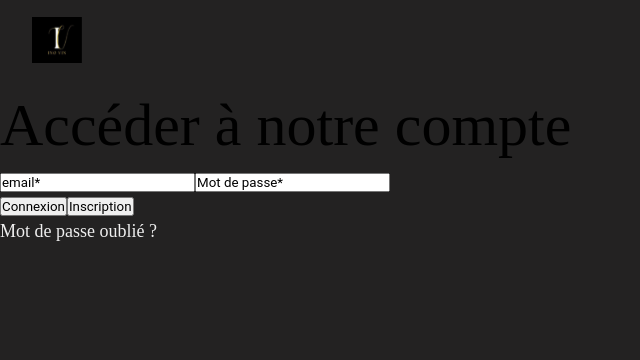
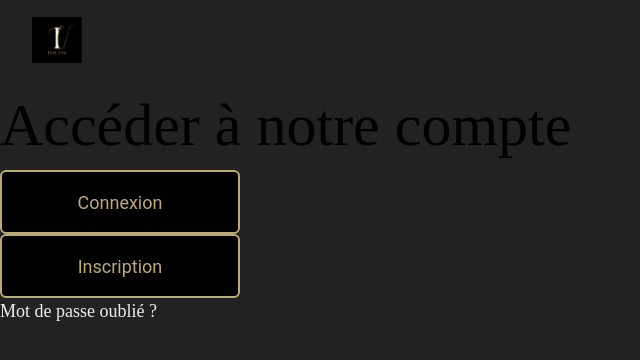
Before and after one commit to Mogwaie/Inovin, a React (Vite) app in the folder frontend/: page /login in a window 1280 px wide. Shown: the top 360 px of the page, without its empty margins (0-640 px from the left). Built offline with nearby package versions, Linux system fonts and the light colour scheme.

Commit message:
commut before pull

```diff
--- a/frontend/src/main.scss
+++ b/frontend/src/main.scss
@@ -33,16 +33,8 @@ p {
 }
 
 /* button */
-.primary-button-phone {
+.primary-button {
   @include primary-button-phone;
-}
-
-.primary-button-tablet {
-  @include primary-button-tablet;
-}
-
-.primary-button-desktop {
-  @include primary-button-desktop;
 }
 
 /* search bar */
@@ -66,6 +58,10 @@ p {
   p {
     @include font-text-tablet-desktop;
   }
+
+  .primary-button {
+    @include primary-button-tablet;
+  }
 }
 
 @media screen and (min-width: $app-desktop) {
@@ -80,4 +76,8 @@ p {
   p {
     @include font-text-tablet-desktop;
   }
+
+  .primary-button {
+    @include primary-button-desktop;
+  }
 }
--- a/frontend/src/pages/Login.jsx
+++ b/frontend/src/pages/Login.jsx
@@ -3,11 +3,13 @@ export default function Login() {
     <>
       <h2>Accéder à notre compte</h2>
       <form>
-        <input type="text" value="email*" />
-        <input type="text" value="Mot de passe*" />
+        <button className="primary-button" type="submit">
+          Connexion
+        </button>
       </form>
-      <button type="button">Connexion</button>
-      <button type="button">Inscription</button>
+      <button className="primary-button" type="button">
+        Inscription
+      </button>
       <p>Mot de passe oublié ?</p>
     </>
   );
```
